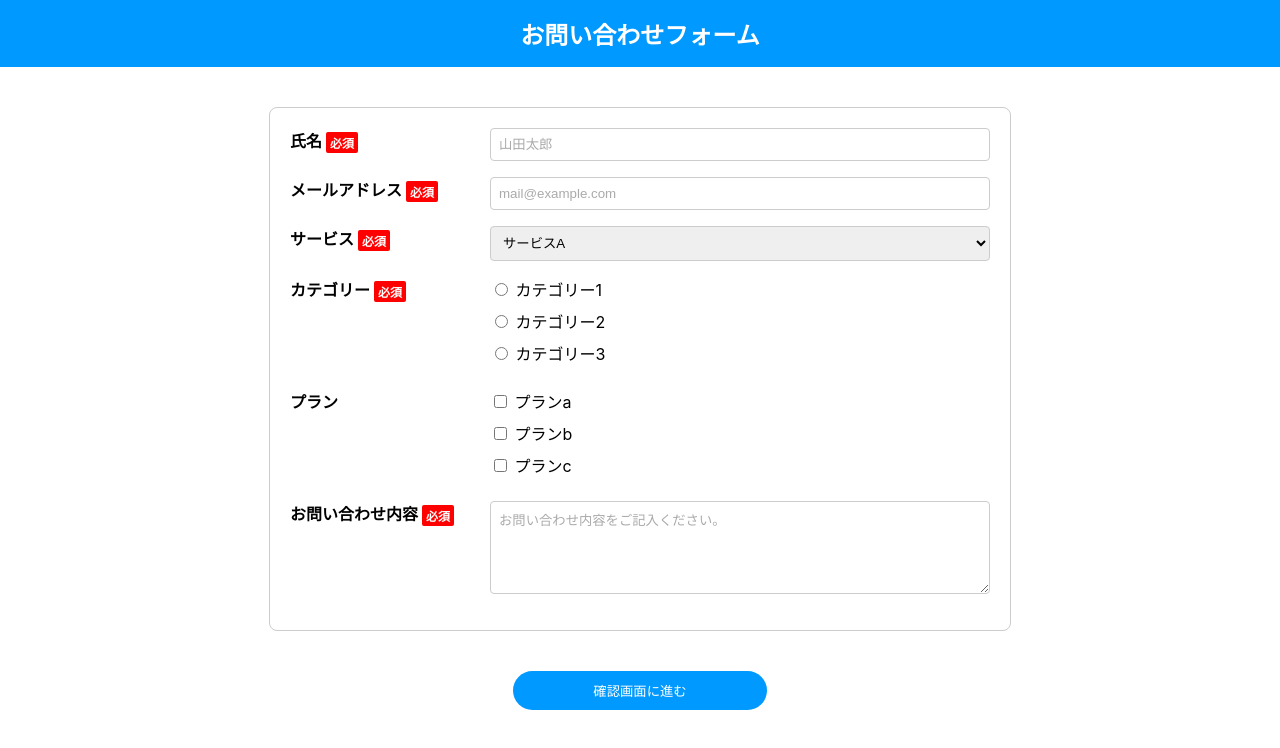
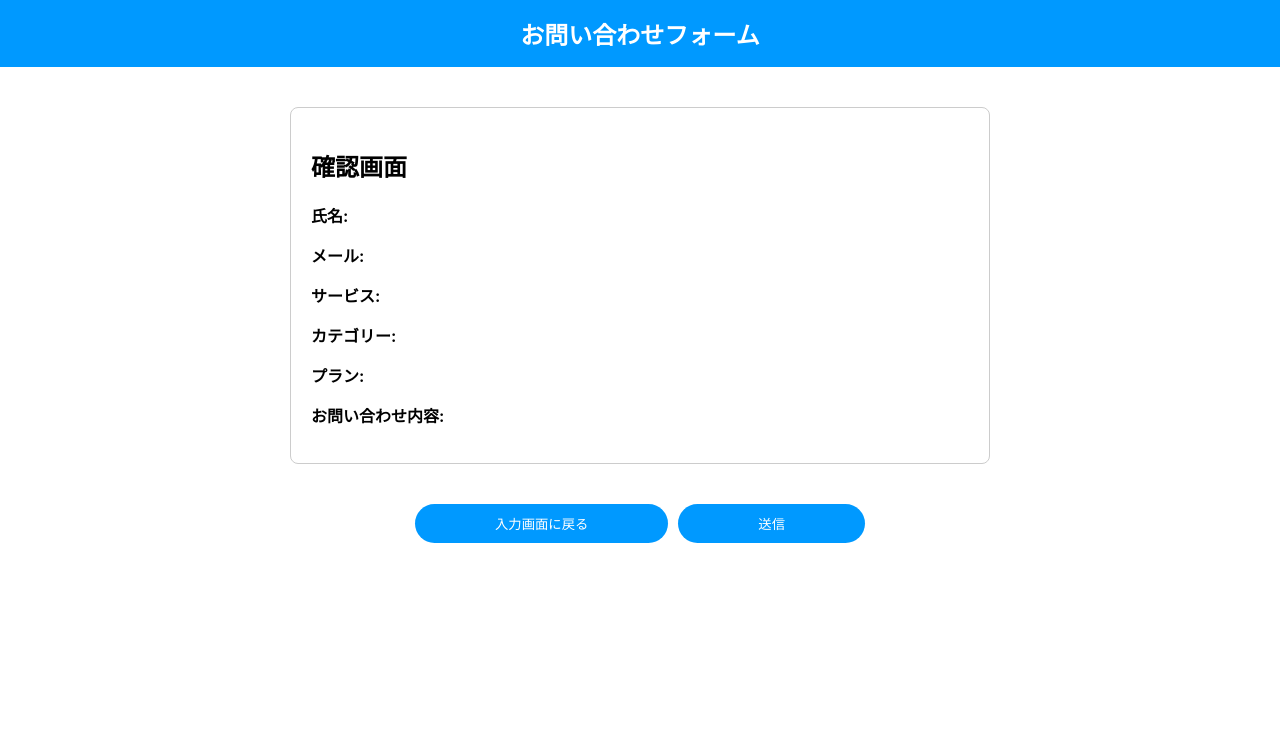
Before and after one commit to yamaharuna/contact-form, a React (Create React App) app: page / in a window 1280 px wide. Both pictures are taken after a click on the button "確認画面に進む". Shown: the top 748 px of the page. Built offline with nearby package versions, Linux system fonts and the light colour scheme.

Commit message:
確認画面

```diff
--- /dev/null
+++ b/src/components/ConfirmPage.js
@@ -0,0 +1,40 @@
+import React from "react";
+import "./ContactForm.css";
+
+export default function ConfirmPage({ formData, onBack, onSubmit }) {
+  return (
+    <div className="form-wrapper"> {/* フォーム＋ボタン全体の親 */}
+
+      {/* 確認内容の枠 */}
+      <div className="form-container">
+        <h2>確認画面</h2>
+        <p><strong>氏名:</strong> {formData.name}</p>
+        <p><strong>メール:</strong> {formData.email}</p>
+        <p><strong>サービス:</strong> {formData.service}</p>
+        <p><strong>カテゴリー:</strong> {formData.category}</p>
+        <p><strong>プラン:</strong> {formData.plan.join(", ")}</p>
+        <p><strong>お問い合わせ内容:</strong> {formData.message}</p>
+      </div>
+
+      {/* 枠の外にボタン2つ */}
+      <div className="button-container">
+        <button
+          type="button"
+          className="submit-button"
+          onClick={onBack}
+        >
+          入力画面に戻る
+        </button>
+        <button
+          type="button"
+          className="submit-button"
+          onClick={onSubmit}
+          style={{ marginLeft: "10px" }}
+        >
+          送信
+        </button>
+      </div>
+
+    </div>
+  );
+}
--- a/src/components/ContactForm.css
+++ b/src/components/ContactForm.css
@@ -6,6 +6,11 @@
   border-radius: 8px;
   background-color: white;
 }
+.form-wrapper {
+  max-width: 700px;
+  margin: 40px auto;
+}
+
 
 .form-row {
   display: flex;
--- a/src/components/ContactForm.js
+++ b/src/components/ContactForm.js
@@ -1,4 +1,5 @@
 import React, { useState } from "react";
+import ConfirmPage from "./ConfirmPage";
 import "./ContactForm.css";
 
 export default function ContactForm() {
@@ -10,6 +11,8 @@ export default function ContactForm() {
     plan: [],
     message: "",
   });
+
+  const [showConfirm, setShowConfirm] = useState(false);
 
   const handleChange = (e) => {
     const { name, value } = e.target;
@@ -28,32 +31,22 @@ export default function ContactForm() {
     }
   };
 
-  const handleSubmit = (e) => {
-    e.preventDefault();
-    alert(
-      `送信内容:\n氏名: ${formData.name}\nメール: ${formData.email}\nサービス: ${formData.service}\nカテゴリー: ${formData.category}\nプラン: ${formData.plan.join(", ")}\n内容: ${formData.message}`
-    );
-    setFormData({
-      name: "",
-      email: "",
-      service: "",
-      category: "",
-      plan: [],
-      message: "",
-    });
+  const handleConfirm = () => {
+    setShowConfirm(true);
   };
 
-  const handleConfirm = () => {
-    alert(
-      `確認内容:\n氏名: ${formData.name}\nメール: ${formData.email}\nサービス: ${formData.service}\nカテゴリー: ${formData.category}\nプラン: ${formData.plan.join(", ")}\n内容: ${formData.message}`
-    );
+  const handleBack = () => {
+    setShowConfirm(false);
   };
 
+  if (showConfirm) {
+    return <ConfirmPage formData={formData} onBack={handleBack} />;
+  }
+
   return (
-    <div>
-      {/* フォーム枠 */}
+     <div className="form-wrapper"> {/* ← フォーム＋ボタン全体の親 */}
     <div className="form-container">
-        <form onSubmit={handleSubmit}>
+      <form>
         {/* 氏名 */}
         <div className="form-row">
           <label className="form-label">
@@ -98,7 +91,7 @@ export default function ContactForm() {
             required
             className="form-input"
           >
-
+            <option value="">選択してください</option>
             <option value="website">サービスA</option>
             <option value="app">サービスB</option>
             <option value="design">サービスC</option>
@@ -119,7 +112,7 @@ export default function ContactForm() {
                 checked={formData.category === "design"}
                 onChange={handleChange}
                 required
-                />{" "}
+              />
               カテゴリー1
             </label>
             <label>
@@ -129,7 +122,7 @@ export default function ContactForm() {
                 value="development"
                 checked={formData.category === "development"}
                 onChange={handleChange}
-                />{" "}
+              />
               カテゴリー2
             </label>
             <label>
@@ -139,13 +132,13 @@ export default function ContactForm() {
                 value="marketing"
                 checked={formData.category === "marketing"}
                 onChange={handleChange}
-                />{" "}
+              />
               カテゴリー3
             </label>
           </div>
         </div>
 
-          {/* プラン（チェックボックス） */}
+        {/* プラン */}
         <div className="form-row">
           <label className="form-label">プラン</label>
           <div className="form-options">
@@ -156,7 +149,7 @@ export default function ContactForm() {
                 value="basic"
                 checked={formData.plan.includes("basic")}
                 onChange={handleCheckboxChange}
-                />{" "}
+              />
               プランa
             </label>
             <label>
@@ -166,7 +159,7 @@ export default function ContactForm() {
                 value="standard"
                 checked={formData.plan.includes("standard")}
                 onChange={handleCheckboxChange}
-                />{" "}
+              />
               プランb
             </label>
             <label>
@@ -176,7 +169,7 @@ export default function ContactForm() {
                 value="premium"
                 checked={formData.plan.includes("premium")}
                 onChange={handleCheckboxChange}
-                />{" "}
+              />
               プランc
             </label>
           </div>
@@ -200,7 +193,7 @@ export default function ContactForm() {
       </form>
 </div>
 
-      {/* フォーム枠の外にボタン */}
+{/* フォーム枠の外にボタンを配置 */}
       <div className="button-container">
         <button
           type="button"
```
Lines whose indentation alone changed are shown as unchanged.
